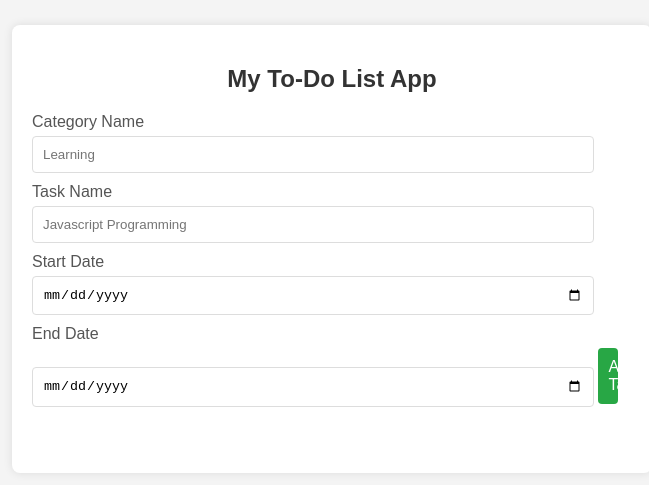
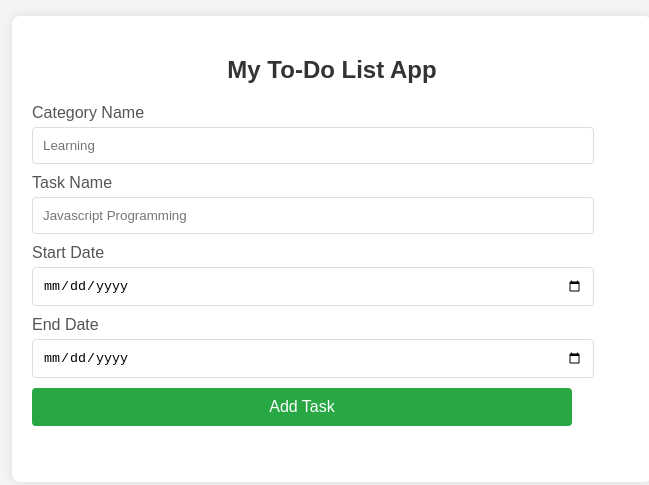
Before and after one commit to Trtheo/TO-DO-LIST-TQ, a plain HTML site: page index.html in a window 1280 px wide. Shown: the part 151-636 px from the top of the page, without its empty margins (308-957 px from the left). Drawn offline with Linux system fonts and the light colour scheme.

Commit message:
second commit

```diff
--- a/css/style.css
+++ b/css/style.css
@@ -43,7 +43,7 @@ input[type="date"] {
 }
 
 button {
-  width: 0%;
+  width: 90%;
   padding: 10px;
   background-color: #28a745;
   color: white;
```
